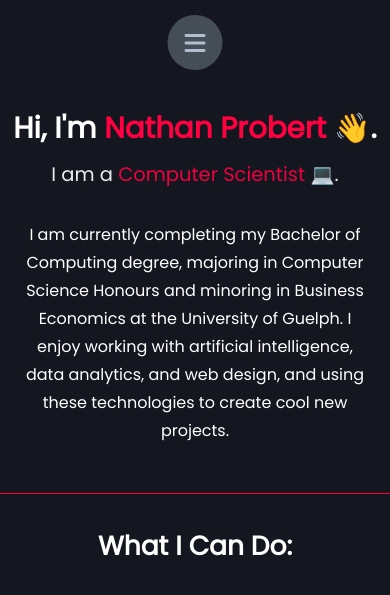
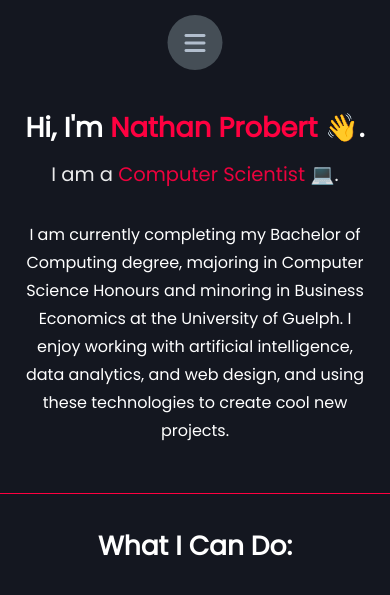
Before and after one commit to proby-8/portfolio-website, a plain HTML site: page public/index.html in a window 390 px wide. Shown: the top 595 px of the page. Drawn offline with nearby package versions, Linux system fonts and the light colour scheme.

Commit message:
updating font sizes

```diff
--- a/public/styles/styles.scss
+++ b/public/styles/styles.scss
@@ -571,7 +571,7 @@ section{
         row-gap: 0 !important;
     }
     .initial-text{
-        font-size: 7.5vw !important;
+        font-size: 7vw !important;
     }
     .possible{
         font-size: 5vw !important;
```
Also changed, not shown: public/styles/styles.css, 1 other file.
